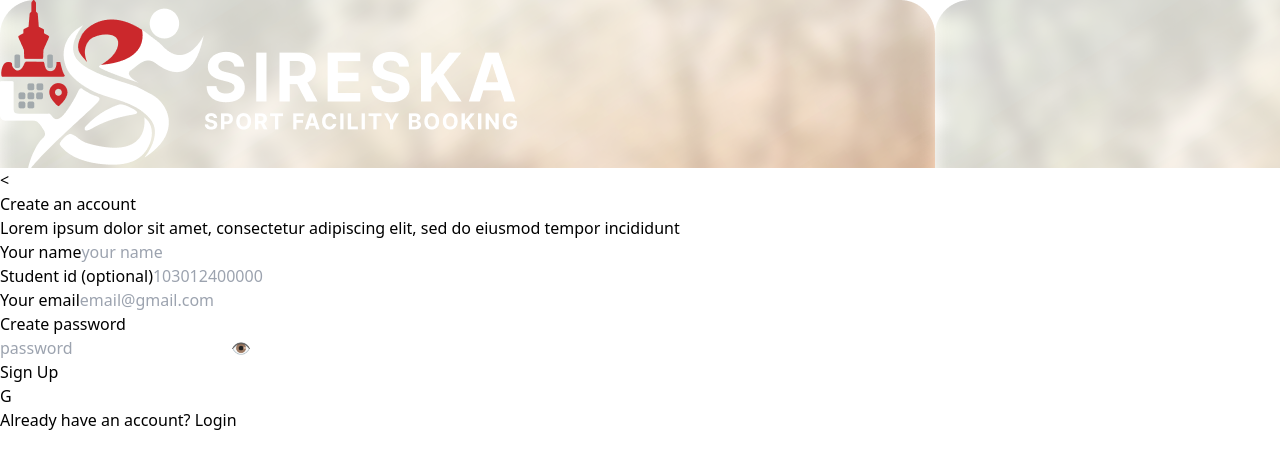
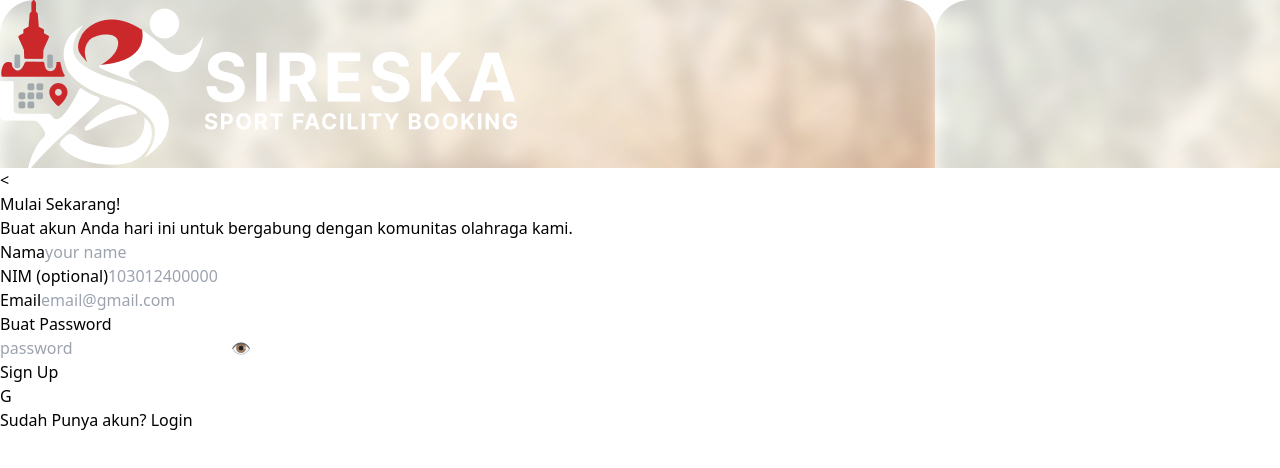
Before and after one commit to DitRadit/sireska, a React (Vite) app in the folder frontend-sireska/: page /register in a window 1280 px wide. Shown: the top 468 px of the page. Built offline with nearby package versions, Linux system fonts and the light colour scheme.

Commit message:
fix: update deskripsi login dan register

```diff
--- a/frontend-sireska/src/pages/Login.jsx
+++ b/frontend-sireska/src/pages/Login.jsx
@@ -113,14 +113,14 @@ const handleSubmit = async () => {
     </button>
 
                 <div className="w-full max-w-sm flex flex-col mt-2 md:mt-0">
-                    <h2 className="text-[#ff6b2c] text-4xl font-bold mb-3">Hello Again!</h2>
-                    <p className="text-gray-500 text-xs font-light mb-8 leading-relaxed pr-4">
-                        Lorem ipsum dolor sit amet, consectetur adipiscing elit, sed do eiusmod tempor incididunt
+                    <h2 className="text-[#ff6b2c] text-4xl font-bold mb-3">Selamat Datang Kembali</h2>
+                    <p className="text-gray-500 text-xs font-light mb-4 leading-relaxed pr-4">
+                        Masuk sekarang untuk memesan venue olahraga favorit Anda dengan cepat dan mudah.
                     </p>
 
                     <div className="flex flex-col gap-5">
                         <div className="flex flex-col gap-1.5">
-                            <label className="text-[11px] font-bold text-gray-800">Your email</label>
+                            <label className="text-[11px] font-bold text-gray-800">Email</label>
                             <input
                                 type="email"
                                 name="email"
@@ -148,7 +148,7 @@ const handleSubmit = async () => {
                             </div>
                             <div className="flex justify-end mt-1">
                                 <Link to="/forgot-password" className="text-[11px] text-[#ff6b2c] hover:underline font-semibold">
-                                    Forgot password?
+                                    Lupa password?
                                 </Link>
                             </div>
                         </div>
@@ -172,7 +172,7 @@ const handleSubmit = async () => {
                     </div>
 
                     <div className="text-center mt-8 text-xs font-semibold text-gray-500">
-                        Doesn't have an account?{' '}
+                        Belum punya akun?{' '}
                         <Link to="/register" className="text-[#ff6b2c] hover:underline">Sign Up</Link>
                     </div>
                 </div>
--- a/frontend-sireska/src/pages/Register.jsx
+++ b/frontend-sireska/src/pages/Register.jsx
@@ -126,15 +126,15 @@ const Register = () => {
 
         <div className="w-full max-w-sm flex flex-col mt-2 md:mt-0">
 
-          <h2 className="text-[#ff6b2c] text-3xl md:text-4xl font-bold mb-2 md:mb-3">Create an account</h2>
-          <p className="text-gray-500 text-[10px] md:text-xs font-light mb-6 md:mb-8 leading-relaxed pr-4">
-            Lorem ipsum dolor sit amet, consectetur adipiscing elit, sed do eiusmod tempor incididunt
+          <h2 className="text-[#ff6b2c] text-3xl md:text-4xl font-bold mb-2 md:mb-3">Mulai Sekarang!</h2>
+          <p className="text-gray-500 text-[10px] md:text-xs font-light  md:mb-4 leading-relaxed pr-4">
+            Buat akun Anda hari ini untuk bergabung dengan komunitas olahraga kami.
           </p>
 
           <div className="flex flex-col gap-3.5">
 
             <div className="flex flex-col gap-1.5">
-              <label className="text-[10px] md:text-[11px] font-bold text-gray-800">Your name</label>
+              <label className="text-[10px] md:text-[11px] font-bold text-gray-800">Nama</label>
               <input
                 type="text"
                 name="nama_lengkap"
@@ -146,7 +146,7 @@ const Register = () => {
             </div>
 
             <div className="flex flex-col gap-1.5">
-              <label className="text-[10px] md:text-[11px] font-bold text-gray-800">Student id (optional)</label>
+              <label className="text-[10px] md:text-[11px] font-bold text-gray-800">NIM (optional)</label>
               <input
                 type="text"
                 name="nim_nip"
@@ -158,7 +158,7 @@ const Register = () => {
             </div>
 
             <div className="flex flex-col gap-1.5">
-              <label className="text-[10px] md:text-[11px] font-bold text-gray-800">Your email</label>
+              <label className="text-[10px] md:text-[11px] font-bold text-gray-800">Email</label>
               <input
                 type="email"
                 name="email"
@@ -170,7 +170,7 @@ const Register = () => {
             </div>
 
             <div className="flex flex-col gap-1.5">
-              <label className="text-[10px] md:text-[11px] font-bold text-gray-800">Create password</label>
+              <label className="text-[10px] md:text-[11px] font-bold text-gray-800">Buat Password</label>
               <div className="relative">
                 <input
                   type={showPassword ? 'text' : 'password'}
@@ -208,7 +208,7 @@ const Register = () => {
           </div>
 
           <div className="text-center mt-8 text-xs font-semibold text-gray-500">
-            Already have an account?{' '}
+            Sudah Punya akun?{' '}
             <Link to="/login" className="text-[#ff6b2c] hover:underline">Login</Link>
           </div>
 
```
